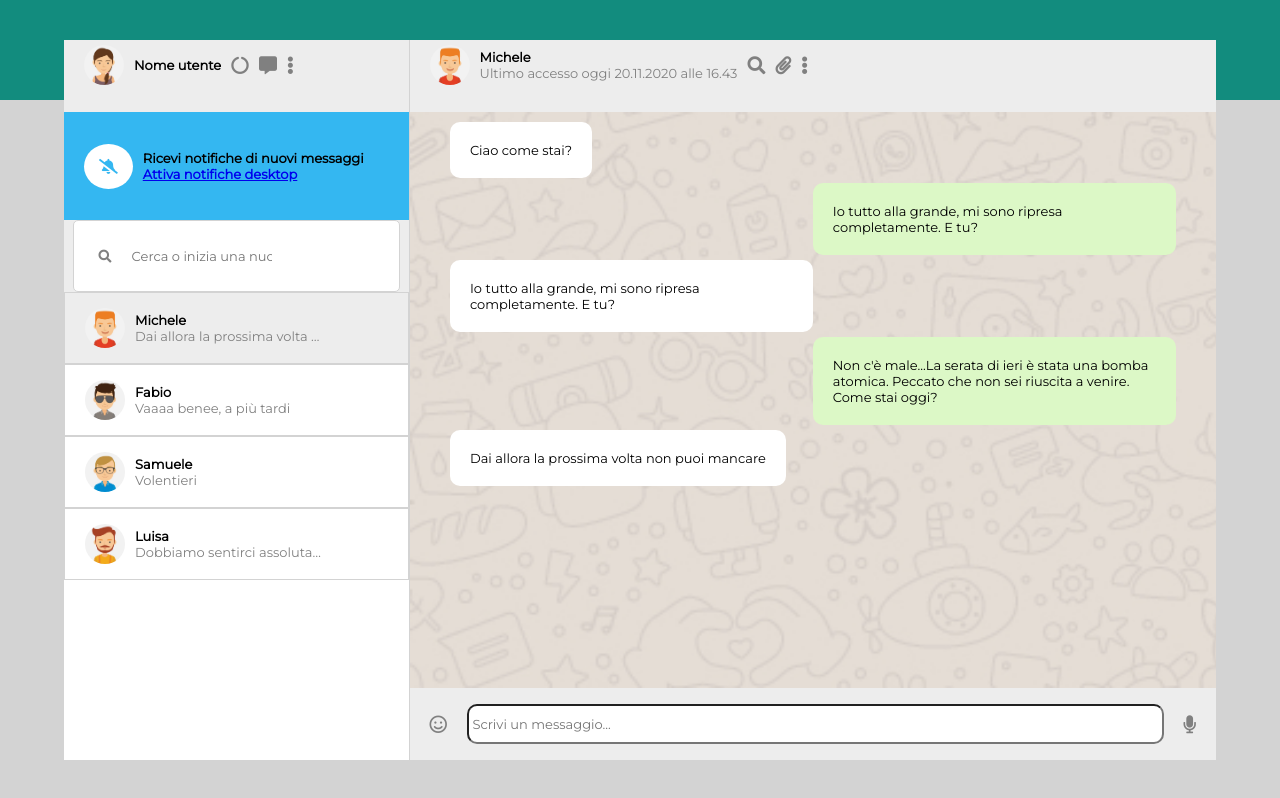
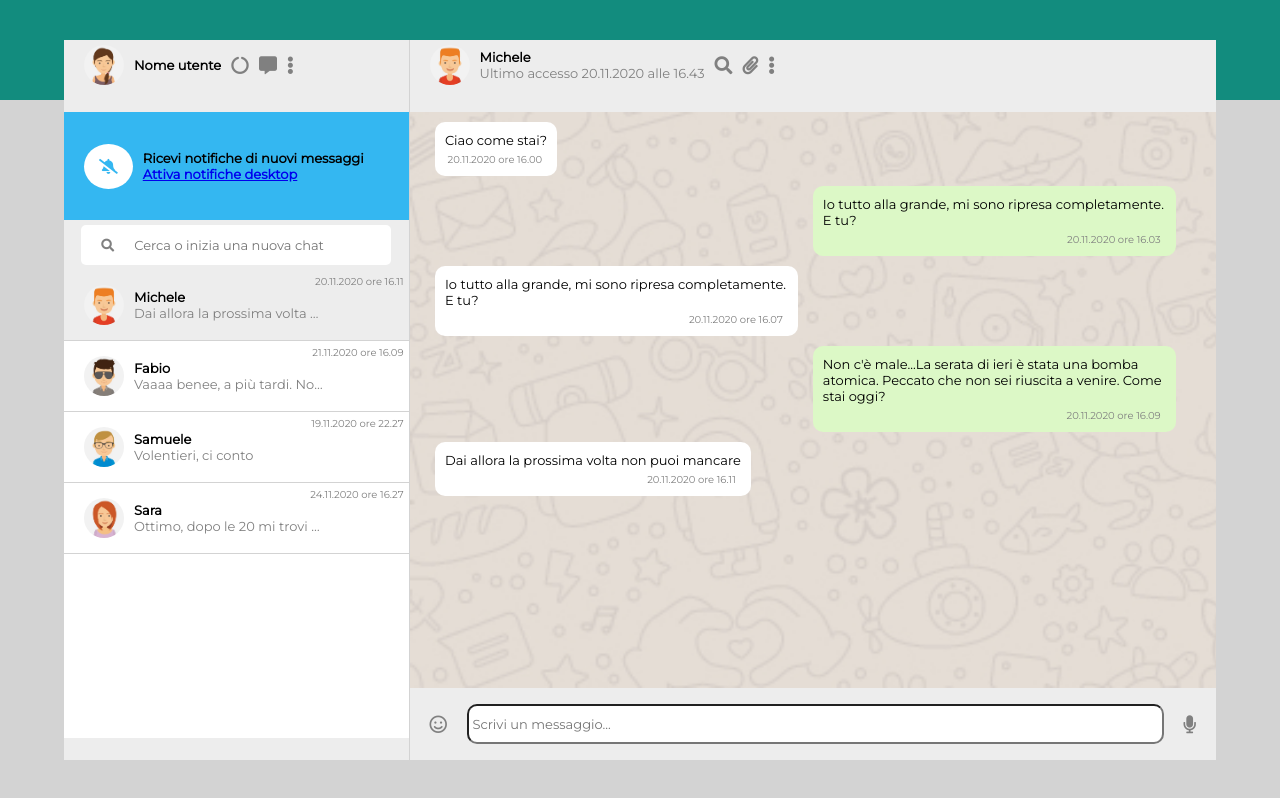
Before and after one commit to CaterinaDanizio/vue-boolzapp, a plain HTML site: page index.html in a window 1280 px wide. Drawn offline with nearby package versions, Linux system fonts and the light colour scheme.

Commit message:
Date's messages

```diff
--- a/css/style.css
+++ b/css/style.css
@@ -14,6 +14,10 @@
 
 li {
   list-style: none;
+}
+
+.f-right {
+  float: right;
 }
 
 /* Contenitore app */
@@ -93,7 +97,6 @@ img {
 .space {
   padding-top: 15px;
   padding-bottom: 15px;
-  border: 0.5px solid lightgrey;
 }
 
 .notification-bar {
@@ -109,20 +112,17 @@ img {
   font-size: 15px;
 }
 
-
 .search {
-  min-height: 10%;
-  width: 95%;
-  border: 1px solid lightgrey;
+  height: 40px;
+  width: 90%;
   border-radius: 5px;
-  margin: 0 auto;
+  margin: 5px auto;
   background-color: white;
-  padding: 5px;
+  padding: 3px 0;
 }
 
-.search > span > input {
-  width: 90%;
-  height: 10%;
+.search > input {
+  width: 100%;
   border: none;
 }
 
@@ -130,6 +130,15 @@ img {
   height: 65%;
   overflow-y: auto;
   background-color: white;
+}
+
+.list-chat li {
+  border-bottom: 1px lightgrey solid;
+}
+
+.list-chat li:hover {
+  background-color: #ededed;
+  cursor: pointer;
 }
 
 .active {
@@ -145,7 +154,7 @@ img {
 }
 
 .chat-area {
-  min-height: 80%;
+  height: 80%;
   background-image: url("../img/mine.jpg");
   background-size: cover;
   background-repeat: no-repeat;
@@ -171,6 +180,7 @@ img {
   width: 100%;
   flex-direction: row;
   justify-content: flex-start;
+  margin-right: 30px;
 }
 
 .msg-received {
@@ -184,13 +194,20 @@ img {
   min-height: 50px;
   max-width: 50%;
   border-radius: 10px;
-  padding: 20px;
-  margin-bottom: 5px;
+  padding: 10px;
+  margin-bottom: 10px;
   background-color: white;
 }
 
 .msg-received > .msg-bubble {
   background-color: rgb(220, 248, 198);
+}
+
+.date {
+  font-size: 10px;
+  padding-top: 5px;
+  padding-right: 5px;
+  color: grey;
 }
 
 /* Mediaquery */
--- a/index.html
+++ b/index.html
@@ -51,23 +51,25 @@
           </div>
 
           <div class="search flex">
-            <i class="fas fa-search grey avatar"></i>
-            <span>
+            <i class="fas fa-search grey avatar">
+            </i>
             <input type="textarea" name="" value="" placeholder="Cerca o inizia una nuova chat">
-          </span>
           </div>
 
             <section class="list-chat">
               <ul>
                 <li v-for="(item, index) in chat"  :class="{'active': index === chatActive}" @click="chatSelect(index)">
+                  <p class="date f-right"> {{ item.msg[item.msg.length-1].date }} </p>
                   <div class="avatar flex space">
                     <img :src="item.img" alt="">
                     <div class="info chat">
                       <h4>{{ item.username }}</h4>
                       <p class="grey"> {{ item.msg[item.msg.length-1].text }} </p>
+
+                      </div>
                     </div>
-                  </div>
-                </li>
+                  </li>
+
               </ul>
             </div>
           </section>
@@ -94,6 +96,7 @@
                 <div class="flex" v-for="item in chat[chatActive].msg" :class="item.type==='ric' ? 'msg-received' : 'msg-sent'">
                   <div class="msg-bubble">
                     <p> {{ item.text }} </p>
+                    <p class="date f-right"> {{ item.date }} </p>
                   </div>
                 </div>
               </div>
--- a/js/script.js
+++ b/js/script.js
@@ -16,28 +16,33 @@ var app = new Vue({
           {
           img: "img/avatar_1.jpg",
           username: "Michele",
-          lastAccess: "Ultimo accesso oggi 20.11.2020 alle 16.43",
+          lastAccess: "Ultimo accesso 20.11.2020 alle 16.43",
 
     // Chat 1: messaggi
           msg: [
             {type: "sent",
-            text: "Ciao come stai?"
+            text: "Ciao come stai?",
+            date: "20.11.2020 ore 16.00"
             },
 
             {type: "ric",
-             text: "Io tutto alla grande, mi sono ripresa completamente. E tu?"
+             text: "Io tutto alla grande, mi sono ripresa completamente. E tu?",
+             date: "20.11.2020 ore 16.03"
             },
 
             {type: "sent",
-             text: "Io tutto alla grande, mi sono ripresa completamente. E tu?"
+             text: "Io tutto alla grande, mi sono ripresa completamente. E tu?",
+             date: "20.11.2020 ore 16.07"
             },
 
             {type: "ric",
-             text: "Non c'è male...La serata di ieri è stata una bomba atomica. Peccato che non sei riuscita a venire. Come stai oggi?"
+             text: "Non c'è male...La serata di ieri è stata una bomba atomica. Peccato che non sei riuscita a venire. Come stai oggi?",
+             date: "20.11.2020 ore 16.09"
             },
 
             {type: "sent",
-             text: "Dai allora la prossima volta non puoi mancare"
+             text: "Dai allora la prossima volta non puoi mancare",
+             date: "20.11.2020 ore 16.11"
             },
           ],
         },
@@ -46,29 +51,34 @@ var app = new Vue({
         {
         img: "img/avatar_2.jpg",
         username: "Fabio",
-        lastAccess: "Ultimo accesso oggi 21.11.2020 alle 17.43",
+        lastAccess: "Ultimo accesso 21.11.2020 alle 17.43",
 
 
     // Chat 2: messaggi
         msg: [
           {type: "sent",
-          text: "Stasera prendo le pizze"
+          text: "Stasera prendo le pizze",
+          date: "21.11.2020 ore 16.03"
           },
 
           {type: "ric",
-           text: "Ah ok perfetto...ma per che ora facciamo?"
+           text: "Ah ok perfetto...ma per che ora facciamo?",
+           date: "21.11.2020 ore 16.04"
           },
 
           {type: "sent",
-           text: "Pensavo per le 21, ok? Dimmi come la vuoi che le ordino in anticipo"
+           text: "Pensavo per le 21, ok? Dimmi come la vuoi che le ordino in anticipo",
+           date: "21.11.2020 ore 16.06"
           },
 
           {type: "ric",
-           text: "Fai una capricciosa, grazie"
+           text: "Fai una capricciosa, grazie",
+           date: "21.11.2020 ore 16.07",
           },
 
           {type: "sent",
-           text: "Vaaaa benee, a più tardi"
+           text: "Vaaaa benee, a più tardi. Non vedo l'ora",
+           date: "21.11.2020 ore 16.09"
           },
         ],
        },
@@ -82,23 +92,28 @@ var app = new Vue({
     // Chat 3: messaggi
       msg: [
         {type: "ric",
-        text: "Ho preso un cagnolino e ho bisogno di chiederti qualche consiglio "
+        text: "Ho preso un cagnolino e ho bisogno di chiederti qualche consiglio",
+        date: "19.11.2020 ore 22.15"
         },
 
         {type: "sent",
-         text: "Noooo davvero? Spettacolo...come si chiama? Dove l'hai preso?"
+         text: "Noooo davvero? Spettacolo...come si chiama? Dove l'hai preso?",
+         date: "19.11.2020 ore 22.17"
         },
 
         {type: "ric",
-         text: "L'ho chiamata Nala perchè sembra una piccola leonessa. L'ho presa in canile, è una meticcia"
+         text: "L'ho chiamata Nala perchè sembra una piccola leonessa. L'ho presa in canile, è una meticcia",
+         date: "19.11.2020 ore 22.25"
         },
 
         {type: "ric",
-         text: "Quando puoi ci sentiamo che ti racconto"
+         text: "Quando puoi ci sentiamo che ti racconto",
+         date: "19.11.2020 ore 22.26"
         },
 
         {type: "sent",
-         text: "Volentieri"
+         text: "Volentieri, ci conto",
+         date: "19.11.2020 ore 22.27"
         },
       ],
       },
@@ -106,29 +121,49 @@ var app = new Vue({
       // Chat 4
 
       {
-      img: "img/avatar_4.jpg",
-      username: "Luisa",
-      lastAccess: "Ultimo accesso oggi 24.11.2020 alle 18.43",
+      img: "img/avatar_6.jpg",
+      username: "Sara",
+      lastAccess: "Ultimo accesso 24.11.2020 alle 18.43",
 
       msg: [
         {type: "ric",
-        text: "Ti devo raccontare dell'altra sera"
+        text: "Ti devo raccontare dell'altra sera",
+        date: "24.11.2020 ore 16.03"
         },
 
         {type: "sent",
-         text: "Cos'è successo? Voglio i dettagli"
+         text: "Cos'è successo? Voglio i dettagli",
+         date: "24.11.2020 ore 16.04"
         },
 
         {type: "ric",
-         text: "Ehehehe sono uscita con un tipo nuovo, affascinante...abbiamo passato una bella serata"
+         text: "Ehehehe sono uscita con un tipo nuovo, affascinante...abbiamo passato una bella serata",
+         date: "24.11.2020 ore 16.10"
         },
 
         {type: "ric",
-         text: "Dopo tanti perdigiorno...finalmente uno decente"
+         text: "Dopo tanti perdigiorno...finalmente uno decente",
+         date: "24.11.2020 ore 16.11"
         },
 
         {type: "sent",
-         text: "Dobbiamo sentirci assolutamente, devo sapere tutto"
+         text: "Dobbiamo sentirci assolutamente, devo sapere tutto",
+         date: "24.11.2020 ore 16.15"
+        },
+
+        {type: "sent",
+         text: "Non sto nella pelleeeee",
+         date: "24.11.2020 ore 16.15"
+        },
+
+        {type: "ric",
+         text: "E io non vedo l'ora di raccontarti tutto. Ti chiamo oggi pomeriggio",
+         date: "24.11.2020 ore 16.20"
+        },
+
+        {type: "sent",
+         text: "Ottimo, dopo le 20 mi trovi a casa",
+         date: "24.11.2020 ore 16.27"
         },
       ],
     },
```
